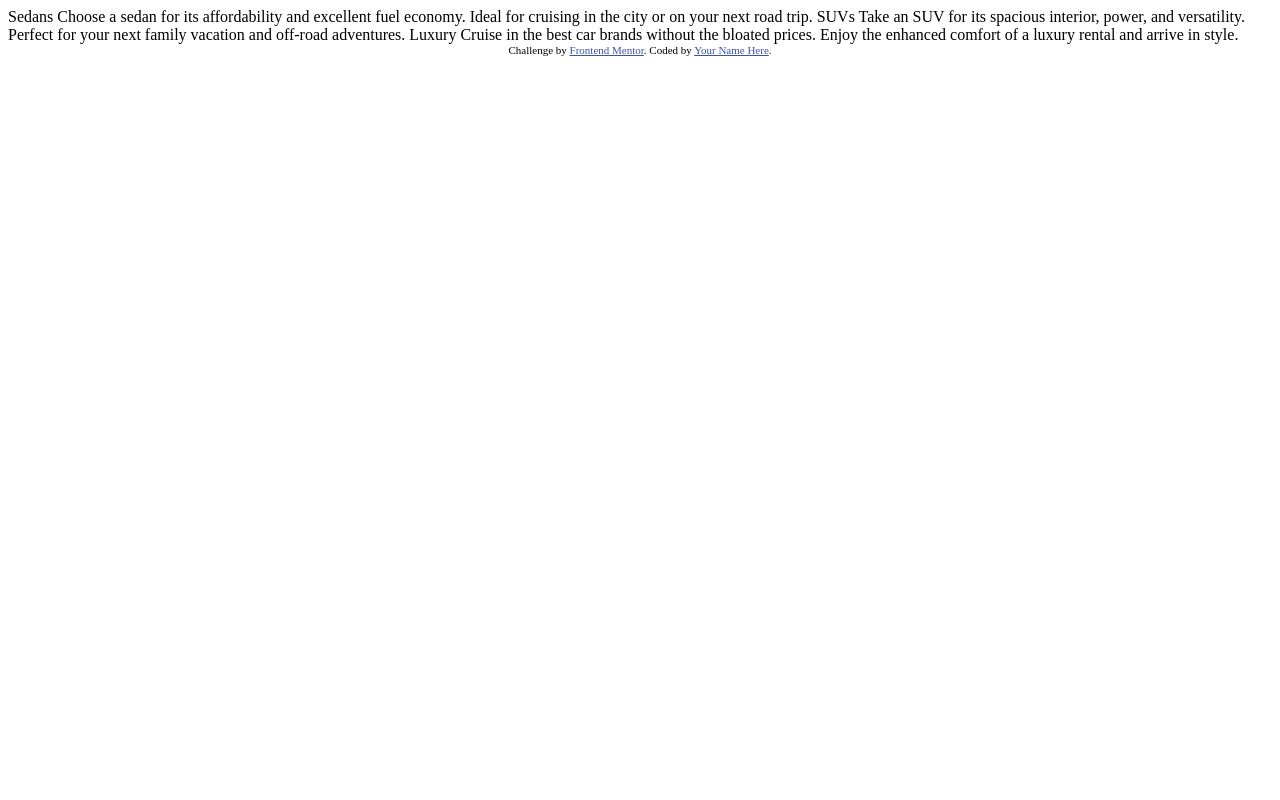
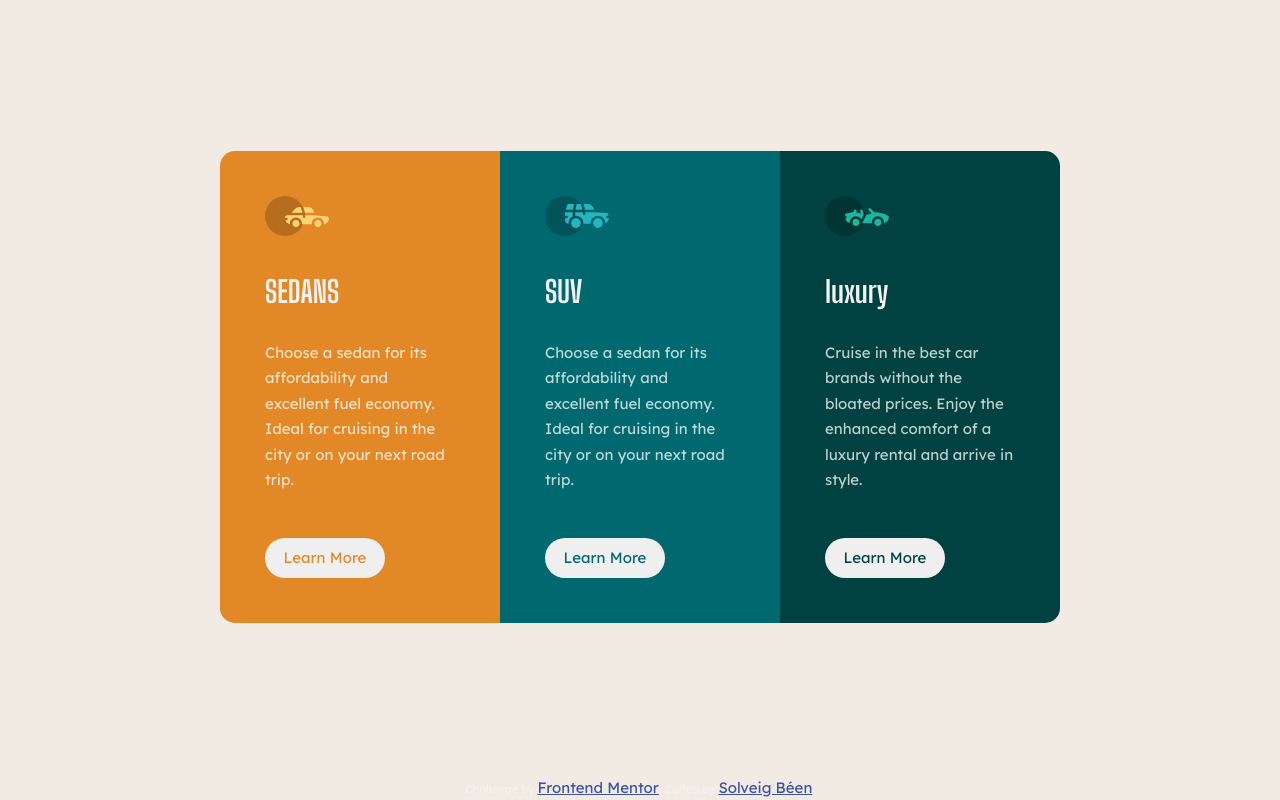
Before and after one commit to SolveigBeen/3-column-preview-card-componenet_FrontendMentor, a plain HTML site: page index.html in a window 1280 px wide. Drawn offline with Linux system fonts and the light colour scheme.

Commit message:
finished layout

```diff
--- a/index.html
+++ b/index.html
@@ -6,31 +6,51 @@
 
   <link rel="icon" type="image/png" sizes="32x32" href="./images/favicon-32x32.png">
 
+  <link rel="stylesheet" href="style.css">
+
+  <link rel="preconnect" href="https://fonts.googleapis.com">
+<link rel="preconnect" href="https://fonts.gstatic.com" crossorigin>
+<link href="https://fonts.googleapis.com/css2?family=Lexend+Deca&display=swap" rel="stylesheet">
+
+<link rel="preconnect" href="https://fonts.googleapis.com">
+<link rel="preconnect" href="https://fonts.gstatic.com" crossorigin>
+<link href="https://fonts.googleapis.com/css2?family=Big+Shoulders+Display:wght@700&family=Lexend+Deca&display=swap" rel="stylesheet">
+
   <title>Frontend Mentor | 3-column preview card component</title>
 
-  <!-- Feel free to remove these styles or customise in your own stylesheet 👍 -->
-  <style>
-    .attribution { font-size: 11px; text-align: center; }
-    .attribution a { color: hsl(228, 45%, 44%); }
-  </style>
+
 </head>
 <body>
+  <main>
+    <section class="card card--orange">
+      <img src="images/icon-sedans.svg" alt="sedan car icon">
+      <h1>SEDANS</h1>
+      <p class="font--opacity">  Choose a sedan for its affordability and excellent fuel economy. Ideal for cruising in the city
+        or on your next road trip.</p>
+      <button class="action-btn action-btn--orange font-color--orange">Learn More</button>
+    </section>
 
-  Sedans
-  Choose a sedan for its affordability and excellent fuel economy. Ideal for cruising in the city
-  or on your next road trip.
+    <section class="card card--dark-cyan">
+      <img src="images/icon-suvs.svg" alt="SUVcar icon">
+      <h1>SUV</h1>
+      <p class="font--opacity">  Choose a sedan for its affordability and excellent fuel economy. Ideal for cruising in the city
+        or on your next road trip.</p>
+      <button class="action-btn action-btn--dark-cyan font-color--dark-cyan">Learn More</button>
+    </section>
 
-  SUVs
-  Take an SUV for its spacious interior, power, and versatility. Perfect for your next family vacation
-  and off-road adventures.
+    <section class="card card--very-dark-cyan">
+      <img src="images/icon-luxury.svg" alt="Luxury car icon">
+      <h1>luxury</h1>
+      <p class="font--opacity">   Cruise in the best car brands without the bloated prices. Enjoy the enhanced comfort of a luxury
+        rental and arrive in style.</p>
+      <button class="action-btn action-btn--very-dark-cyan font-color--very-dark-cyan">Learn More</button>
+    </section>
+  </main>
 
-  Luxury
-  Cruise in the best car brands without the bloated prices. Enjoy the enhanced comfort of a luxury
-  rental and arrive in style.
 
   <div class="attribution">
     Challenge by <a href="https://www.frontendmentor.io?ref=challenge" target="_blank">Frontend Mentor</a>.
-    Coded by <a href="#">Your Name Here</a>.
+    Coded by <a href="#">Solveig Béen</a>.
   </div>
 </body>
 </html>
--- /dev/null
+++ b/style.css
@@ -0,0 +1,110 @@
+* {
+  margin:0;
+  padding:0;
+  font-family: 'Lexend Deca', sans-serif;
+  font-size: 15px;
+  color:hsl(0, 0%, 95%);
+  line-height: 170%;
+}
+
+h1 {
+  font-family: 'Big Shoulders Display', sans-serif;
+  font-size: 2rem;
+  margin: 1.5rem 0;
+
+}
+
+body{
+  background-color: hsl(30, 38%, 92%);
+  box-sizing: border-box;
+  display: flex;
+  flex-direction: column;
+  justify-content: center;
+}
+
+main {
+  width:340px;
+  border-radius: 1rem;
+  overflow: hidden;
+  margin:3rem auto;
+}
+
+.font--opacity {
+ color:hsla(0, 0%, 100%, 0.75);
+}
+
+.font-color--orange{
+  color:hsl(31, 77%, 52%);
+}
+
+.font-color--dark-cyan{
+  color: hsl(184, 100%, 22%);
+}
+
+.font-color--very-dark-cyan{
+  color:hsl(179, 100%, 13%);
+}
+
+.card {
+ width:250px;
+  padding:3rem;
+ }
+
+.card--orange {
+  background-color:hsl(31, 77%, 52%) ;
+}
+
+.card--dark-cyan {
+  background-color: hsl(184, 100%, 22%) ;
+}
+
+.card--very-dark-cyan {
+  background-color: hsl(179, 100%, 13%) ;
+}
+
+.action-btn {
+  padding:0.5rem;
+  border-radius: 2rem;
+  width: 8rem;
+  border:none;
+  margin-top:3rem;
+}
+
+.action-btn:hover {
+  border:2px solid hsl(0, 0%, 95%);
+  color:hsl(0, 0%, 95%);
+}
+
+.action-btn--orange:hover  {
+  background-color:hsl(31, 77%, 52%) ;
+}
+
+.action-btn--dark-cyan:hover  {
+  background-color:hsl(184, 100%, 22%) ;
+}
+
+.action-btn--very-dark-cyan:hover  {
+  background-color:hsl(179, 100%, 13%) ;
+}
+
+.attribution { font-size: 11px; text-align: center; }
+.attribution a { color: hsl(228, 45%, 44%); }
+
+
+@media screen and (min-width:401px){
+  body {
+    height:100vh;
+     }
+
+  main {
+    display: flex;
+    flex-direction: row;
+    width:fit-content;
+    margin: auto;
+  }
+
+  .card {
+    width: 190px;
+  }
+
+}
```
